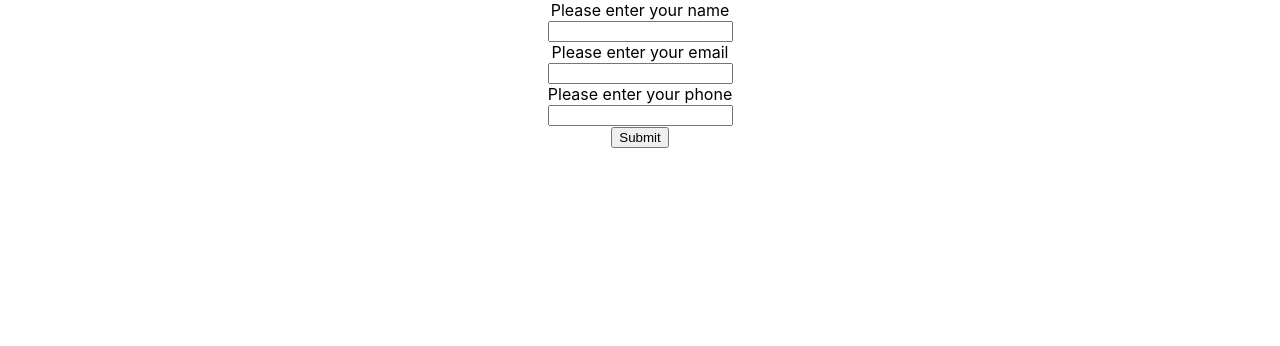
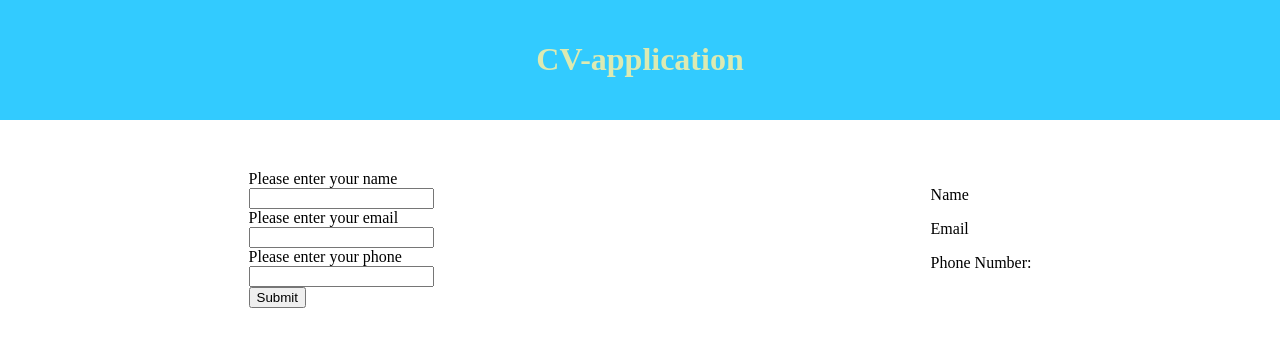
Before and after one commit to Tropienet/cv-app-react, a React (Create React App) app: page / in a window 1280 px wide. Shown: the top 346 px of the page. Built offline with nearby package versions, Linux system fonts and the light colour scheme.

Commit message:
Added header and added css

```diff
--- a/src/App.css
+++ b/src/App.css
@@ -1,38 +1,16 @@
-.App {
+.app{
+  display: flex;
+  justify-content: space-around;
+  margin-top: 50px;
+}
+
+.header {
+  background-color: #32CBFF;
+  color: #DCEAB2;
+  padding: 20px;
+  margin-top: 0;
+}
+
+.site-name {
   text-align: center;
 }
-
-.App-logo {
-  height: 40vmin;
-  pointer-events: none;
-}
-
-@media (prefers-reduced-motion: no-preference) {
-  .App-logo {
-    animation: App-logo-spin infinite 20s linear;
-  }
-}
-
-.App-header {
-  background-color: #282c34;
-  min-height: 100vh;
-  display: flex;
-  flex-direction: column;
-  align-items: center;
-  justify-content: center;
-  font-size: calc(10px + 2vmin);
-  color: white;
-}
-
-.App-link {
-  color: #61dafb;
-}
-
-@keyframes App-logo-spin {
-  from {
-    transform: rotate(0deg);
-  }
-  to {
-    transform: rotate(360deg);
-  }
-}
--- a/src/App.js
+++ b/src/App.js
@@ -1,4 +1,5 @@
 import GeneralInfo from './components/GeneralInfo';
+import DisplayInformation from './components/DisplayInformation';
 import './App.css';
 import React, { Component } from 'react';
 
@@ -34,7 +35,12 @@ class App extends Component {
 
   render() {
     return (
-      <div className="App">
+      <div>
+        <div className='header'>
+           <h1 className='site-name'>CV-application</h1>
+        </div>
+        <div className="app">
+          <div className='form-container'>
           <form>
             <GeneralInfo
               handleInputChange={this.handleInputChange}
@@ -45,6 +51,14 @@ class App extends Component {
             <button type="submit" onClick={this.handleClick}>Submit</button>
           </form>
         </div>
+        <DisplayInformation
+          name={this.state.name}
+          email={this.state.email}
+          phone={this.state.phone}
+        >
+        </DisplayInformation>
+      </div>
+      </div>
     );
   }
 }
--- /dev/null
+++ b/src/components/DisplayInformation.js
@@ -0,0 +1,19 @@
+import React, { Component } from "react";
+
+class DisplayInformation extends Component {
+    constructor(props) {
+        super(props)
+    }
+
+    render() {
+        return(
+            <div className="display">
+                <p>Name {this.props.name}</p>
+                <p>Email {this.props.email}</p>
+                <p>Phone Number: {this.props.phone}</p>
+            </div>
+        )
+    }
+}
+
+export default DisplayInformation;
--- a/src/components/GeneralInfo.js
+++ b/src/components/GeneralInfo.js
@@ -3,14 +3,9 @@ import React, { Component } from "react";
 class GeneralInfo extends Component {
     constructor(props) {
         super(props);
-
-
     }
 
-
-
     render() {
-
         return (
             <div>
                <label htmlFor="name">Please enter your name</label>
--- a/src/index.css
+++ b/src/index.css
@@ -1,13 +1,9 @@
-body {
-  margin: 0;
-  font-family: -apple-system, BlinkMacSystemFont, 'Segoe UI', 'Roboto', 'Oxygen',
-    'Ubuntu', 'Cantarell', 'Fira Sans', 'Droid Sans', 'Helvetica Neue',
-    sans-serif;
-  -webkit-font-smoothing: antialiased;
-  -moz-osx-font-smoothing: grayscale;
+* {
+  box-sizing: border-box;
 }
 
-code {
-  font-family: source-code-pro, Menlo, Monaco, Consolas, 'Courier New',
-    monospace;
+body {
+  width: 100%;
+  height: 100vh;
+  margin: 0;
 }
```
Lines whose indentation alone changed are shown as unchanged.
